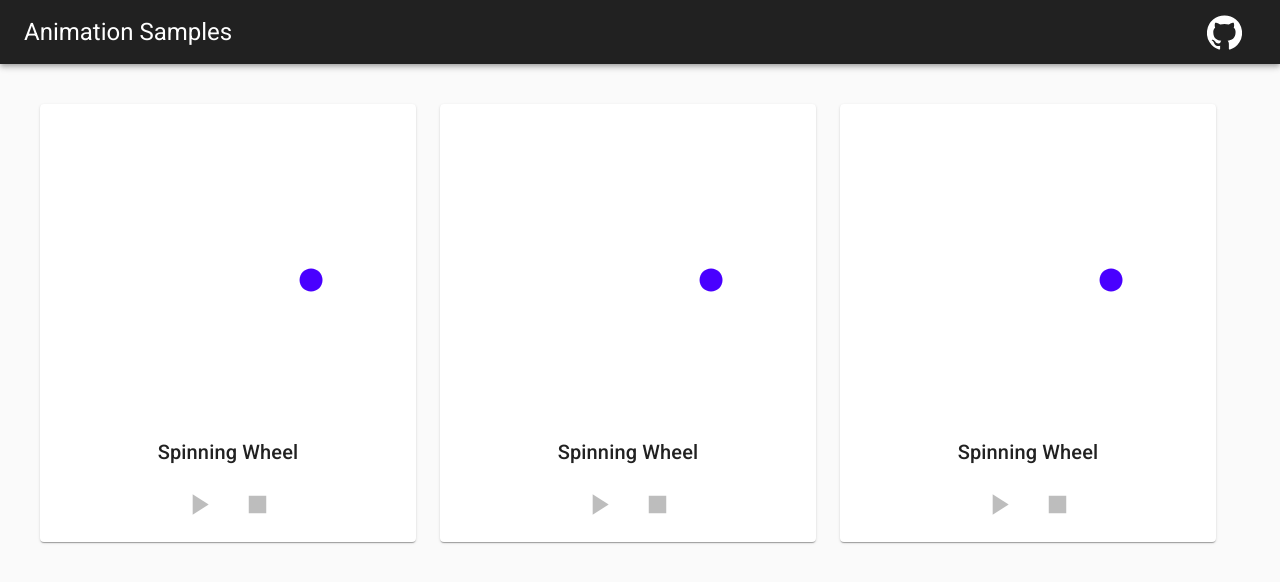
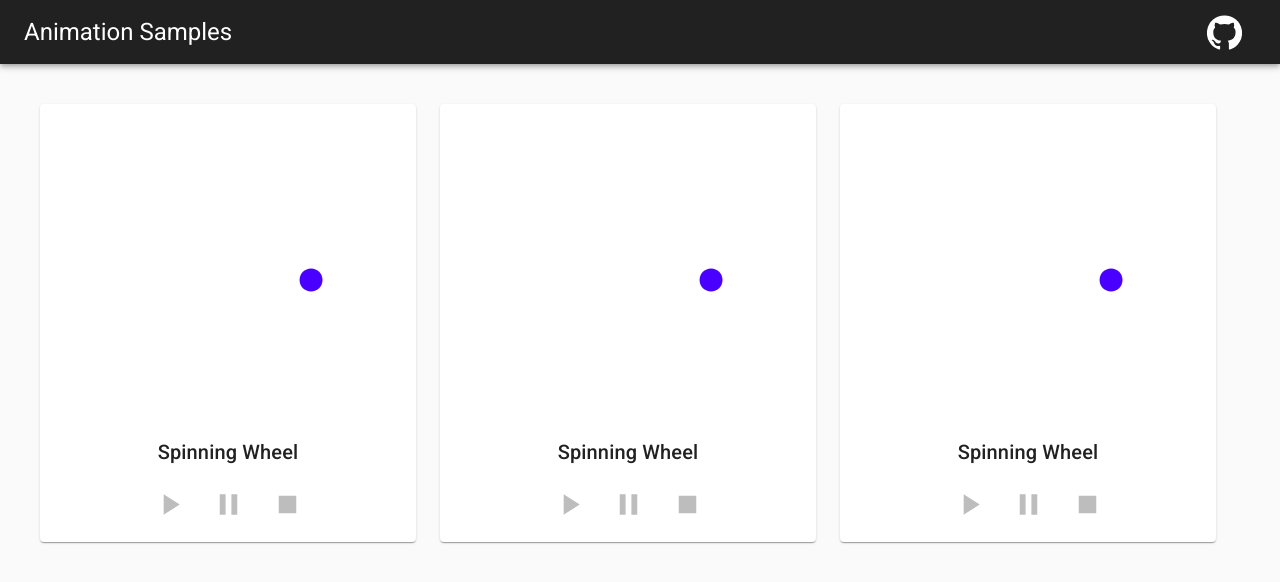
Before and after one commit to GabrielDonas/animation-samples, a React (Create React App) app: page / in a window 1280 px wide. Shown: the top 582 px of the page. Built offline with nearby package versions, Linux system fonts and the light colour scheme.

Commit message:
Implemented animation controls

```diff
--- a/src/animations/Animation.js
+++ b/src/animations/Animation.js
@@ -1,4 +1,4 @@
-import React from "react";
+import React, { useMemo } from "react";
 import Lottie from "react-lottie";
 import spinningWheel from "./dots.json";
 
@@ -11,10 +11,18 @@ const defaultOptions = {
   },
 };
 
-export default function Animation() {
-  return (
-    <div style={{ margin: "1rem", display: "flex" }}>
-      <Lottie options={defaultOptions} height={300} width={300} />
-    </div>
-  );
+export default function Animation(props) {
+  return useMemo(() => {
+    return (
+      <div style={{ margin: "1rem", display: "flex" }}>
+        <Lottie
+          options={defaultOptions}
+          height={300}
+          width={300}
+          isStopped={props.isStopped}
+          isPaused={props.isPaused}
+        />
+      </div>
+    );
+  }, [props.isStopped, props.isPaused]);
 }
--- a/src/components/Canvas.js
+++ b/src/components/Canvas.js
@@ -1,14 +1,9 @@
-import React from "react";
+import React, { useState } from "react";
 import Animation from "./../animations/Animation";
 import { makeStyles } from "@material-ui/core/styles";
-import {
-  Grid,
-  Card,
-  CardMedia,
-  Typography,
-  IconButton,
-} from "@material-ui/core";
+import { Grid, Card, Typography, IconButton } from "@material-ui/core";
 import PlayArrowIcon from "@material-ui/icons/PlayArrow";
+import PauseSharpIcon from "@material-ui/icons/PauseSharp";
 import StopSharpIcon from "@material-ui/icons/StopSharp";
 
 //Defining classes with MUI
@@ -36,10 +31,27 @@ const useStyles = makeStyles((theme) => ({
 export default function Canvas() {
   const classes = useStyles();
 
+  //Animation Controls
+  const [isPaused, setIsPaused] = useState(false);
+  const [isStopped, setIsStopped] = useState(false);
+
+  const handlePlay = () => {
+    setIsStopped(false);
+    setIsPaused(false);
+  };
+
+  const handleStop = () => {
+    setIsStopped(true);
+  };
+
+  const handlePause = () => {
+    setIsPaused(!isPaused);
+  };
+
   return (
     <Grid item md={4} xs={10}>
       <Card className={classes.card}>
-        <Animation />
+        <Animation isStopped={isStopped} isPaused={isPaused} />
         <Typography
           gutterBottom
           variant="h6"
@@ -49,10 +61,16 @@ export default function Canvas() {
           Spinning Wheel
         </Typography>
         <div className={classes.control}>
-          <IconButton aria-label="add to favorites">
+          <IconButton aria-label="play animation" onClick={handlePlay}>
             <PlayArrowIcon fontSize="large" className={classes.controlButton} />
           </IconButton>
-          <IconButton aria-label="share">
+          <IconButton aria-label="pause animation" onClick={handlePause}>
+            <PauseSharpIcon
+              fontSize="large"
+              className={classes.controlButton}
+            />
+          </IconButton>
+          <IconButton aria-label="stop animation" onClick={handleStop}>
             <StopSharpIcon fontSize="large" className={classes.controlButton} />
           </IconButton>
         </div>
```
